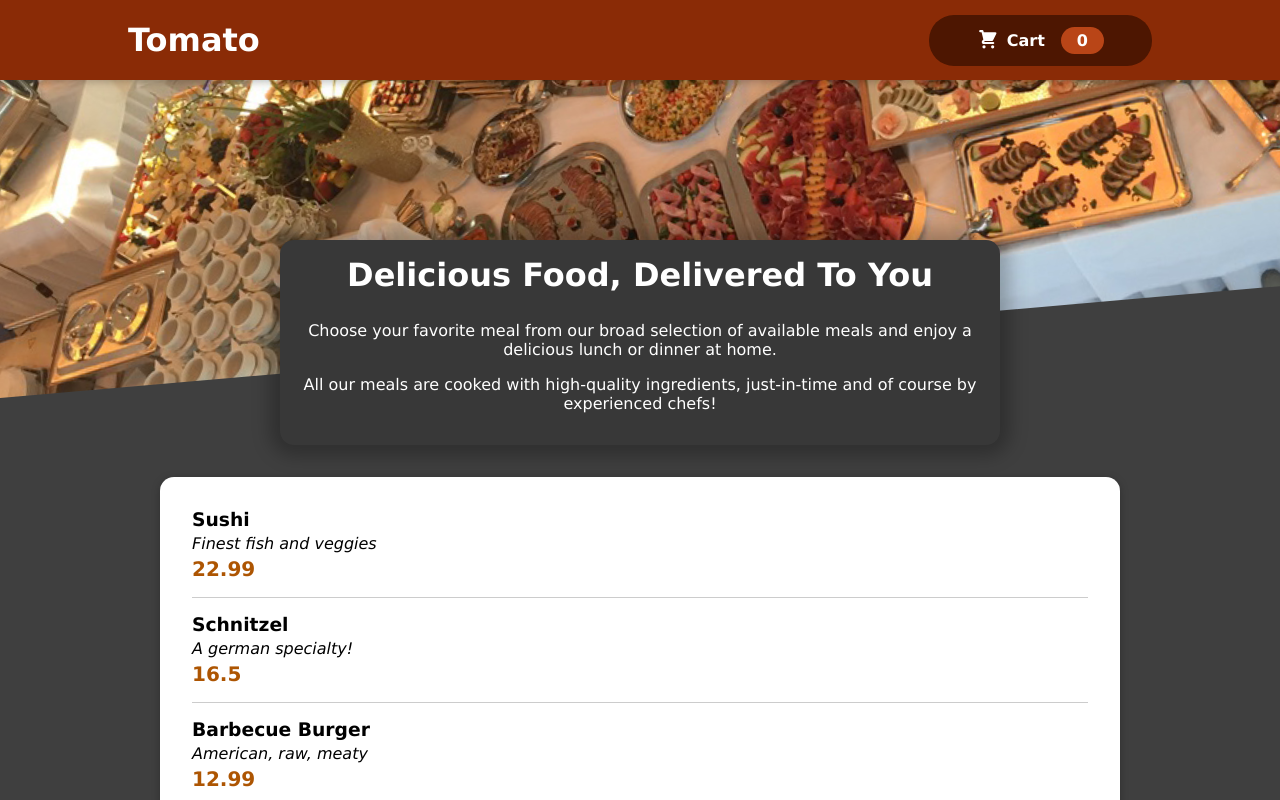
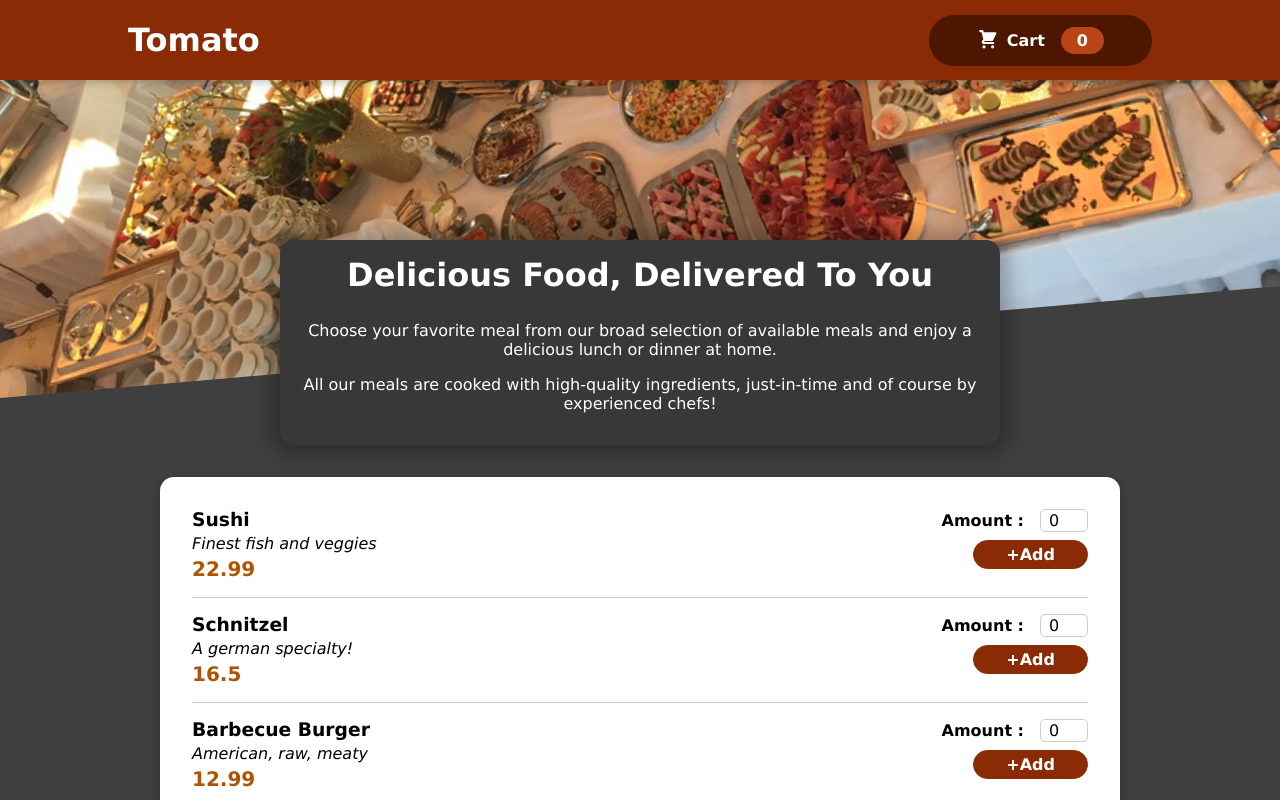
Before and after one commit to rohnshrma/vikrant_react_mp_1, a React (Create React App) app: page / in a window 1280 px wide. Shown: the top 800 px of the page. Built offline with nearby package versions, Linux system fonts and the light colour scheme.

Commit message:
mealitemform in progress....

```diff
--- a/src/Components/Meals/AvailableMeals.js
+++ b/src/Components/Meals/AvailableMeals.js
@@ -31,7 +31,7 @@
 
 const AvailableMeals = () => {
 
-  const mealList = DUMMY_MEALS.map(meal => <MealItem key={meal.id} name={meal.name} description={meal.description} price={meal.price} />)
+  const mealList = DUMMY_MEALS.map(meal => <MealItem id={meal.id} key={meal.id} name={meal.name} description={meal.description} price={meal.price} />)
 
   return (
     <section className={classes.meals}>
--- a/src/Components/Meals/MealItem/MealItem.js
+++ b/src/Components/Meals/MealItem/MealItem.js
@@ -1,6 +1,7 @@
 import classes from "./MealItem.module.css"
 
 import React from 'react'
+import MealItemForm from "./MealItemForm"
 
 const MealItem = (props)=>{
   return (
@@ -10,7 +11,7 @@
         <div className={classes.description}>{props.description}</div>
         <div className={classes.price}>{props.price}</div>
     </div>
-    <div></div>
+    <div><MealItemForm/></div>
 </li>
     )
 }
--- a/src/Components/Meals/MealItem/MealItemForm.js
+++ b/src/Components/Meals/MealItem/MealItemForm.js
@@ -0,0 +1,20 @@
+import React from 'react'
+import Input from '../../UI/Input'
+import classes from "./MealItemForm.module.css"
+const MealItemForm = (props) => {
+    return (
+        <form className={classes.form}>
+            <Input label="Amount :" input={{
+                id:props.id,
+                type:"number",
+                min:"1",
+                max:"5",
+                step:"1",
+                defaultValue:"0"
+            }} />
+            <button>+Add</button>
+        </form>
+    )
+}
+
+export default MealItemForm
--- /dev/null
+++ b/src/Components/UI/Input.js
@@ -0,0 +1,12 @@
+import React from 'react'
+import classes from "./Input.module.css"
+const Input=(props)=>{
+  return (
+    <div className={classes.input}>
+        <label htmlFor={props.input.id} >{props.label}</label>
+        <input {...props.input} />
+    </div>
+  )
+}
+
+export default Input
```
Also changed, not shown: src/Components/UI/Input.module.css (renamed from extra-files/Input.module.css).
